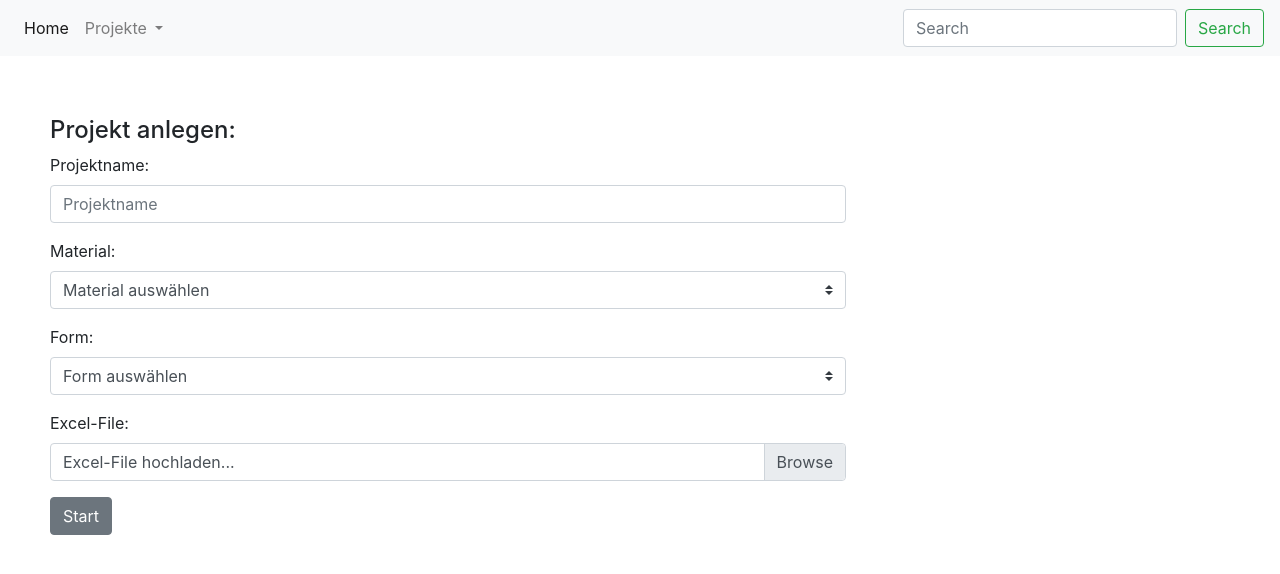
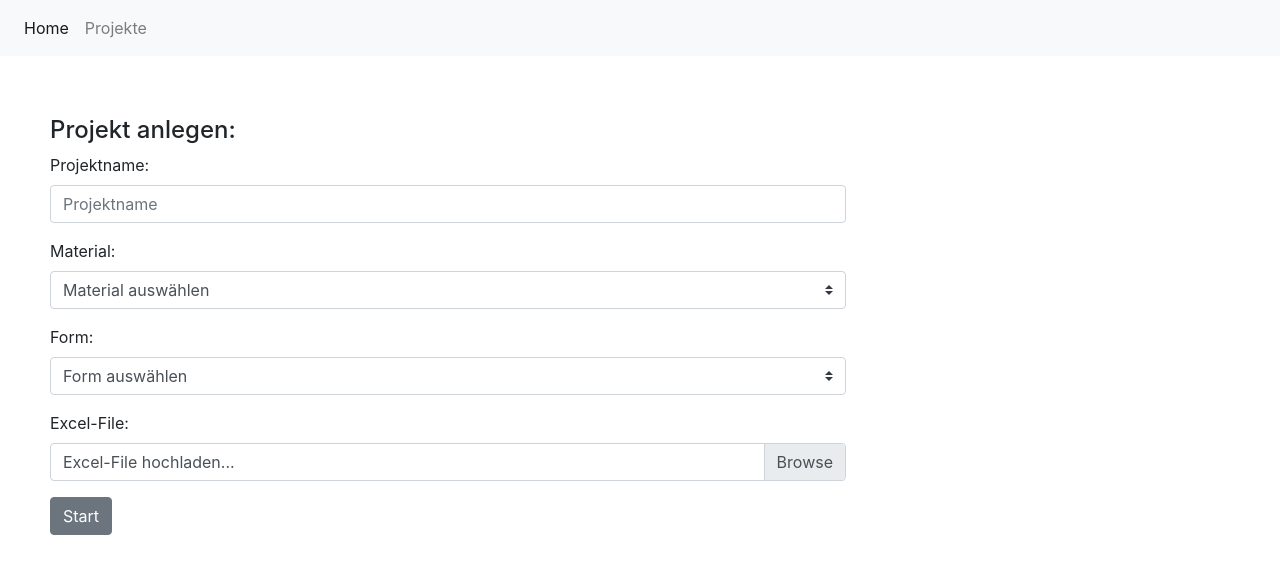
Before and after one commit to M4GNV5/LaserDesigner, a Nuxt app: page / in a window 1280 px wide. Shown: the top 574 px of the page. Built offline with nearby package versions, Linux system fonts and the light colour scheme.

Commit message:
navbar as component

```diff
--- /dev/null
+++ b/components/AppBar.vue
@@ -0,0 +1,30 @@
+<template>
+    <nav class="navbar navbar-expand-lg navbar-light bg-light">
+      <div class="collapse navbar-collapse" id="navbarSupportedContent">
+        <ul class="navbar-nav mr-auto">
+          <li class="nav-item active">
+            <a class="nav-link" href="/">Home <span class="sr-only">(current)</span></a>
+          </li>
+          <li>
+            <a class="nav-link" href="overview">Projekte<span class="sr-only">(current)</span></a>
+          </li>
+          <!-- <li class="nav-item dropdown">
+            <a class="nav-link dropdown-toggle" href="overview" id="navbarDropdown" role="button" data-toggle="dropdown"
+              aria-haspopup="true" aria-expanded="false">
+              Projekte
+            </a>
+            <div class="dropdown-menu" aria-labelledby="navbarDropdown">
+              <a class="dropdown-item" href="#">Action</a>
+              <a class="dropdown-item" href="#">Another action</a>
+              <div class="dropdown-divider"></div>
+              <a class="dropdown-item" href="#">Something else here</a>
+            </div>
+          </li> -->
+        </ul>
+        <!-- <form class="form-inline my-2 my-lg-0">
+          <input class="form-control mr-sm-2" type="search" placeholder="Search" aria-label="Search">
+          <button class="btn btn-outline-success my-2 my-sm-0" type="submit">Search</button>
+        </form> -->
+      </div>
+    </nav>
+</template>
--- a/nuxt.config.js
+++ b/nuxt.config.js
@@ -41,5 +41,5 @@ export default {
 
   // Build Configuration: https://go.nuxtjs.dev/config-build
   build: {
-  }
+  },
 }
--- a/pages/index.vue
+++ b/pages/index.vue
@@ -1,30 +1,6 @@
 <template>
   <div>
-    <nav class="navbar navbar-expand-lg navbar-light bg-light">
-      <div class="collapse navbar-collapse" id="navbarSupportedContent">
-        <ul class="navbar-nav mr-auto">
-          <li class="nav-item active">
-            <a class="nav-link" href="#">Home <span class="sr-only">(current)</span></a>
-          </li>
-          <li class="nav-item dropdown">
-            <a class="nav-link dropdown-toggle" href="#" id="navbarDropdown" role="button" data-toggle="dropdown"
-              aria-haspopup="true" aria-expanded="false">
-              Projekte
-            </a>
-            <div class="dropdown-menu" aria-labelledby="navbarDropdown">
-              <a class="dropdown-item" href="#">Action</a>
-              <a class="dropdown-item" href="#">Another action</a>
-              <div class="dropdown-divider"></div>
-              <a class="dropdown-item" href="#">Something else here</a>
-            </div>
-          </li>
-        </ul>
-        <form class="form-inline my-2 my-lg-0">
-          <input class="form-control mr-sm-2" type="search" placeholder="Search" aria-label="Search">
-          <button class="btn btn-outline-success my-2 my-sm-0" type="submit">Search</button>
-        </form>
-      </div>
-    </nav>
+    <AppBar/>
     <div class="main">
       <h4 class="top"> Projekt anlegen:</h4>
 
--- a/pages/overview.vue
+++ b/pages/overview.vue
@@ -1,17 +1,18 @@
 <template>
     <b-container fluid>
+        <AppBar/>
         <b-alert v-model="showDismissibleAlert" variant="danger" dismissible>
             {{copyLink}} wurde in die Zwischenablage kopiert
         </b-alert>
 
         <b-row class="mb-2 text-center">
             <b-col cols="7">
-                <b-container color="green">
+                <b-container style="height: 100vh;">
                     <b-img style="cursor: pointer;" @click="imageLink=(i)" v-for="i in 4" :key="i" class="my-1 mx-1" width="200" :src="require(('~/assets/Dummy'+i+'.jpg'))">Hello</b-img>
                 </b-container>
             </b-col>
             <b-col cols="5">
-                <b-container>
+                <b-container style="background-color: lightgrey; height: 100vh;">
                     <b-row class="mb-2 mt-1 justify-content-center">
                         <b-img contain width="300" :src="require(('~/assets/Dummy'+imageLink+'.jpg'))"></b-img>
                     </b-row>
```
